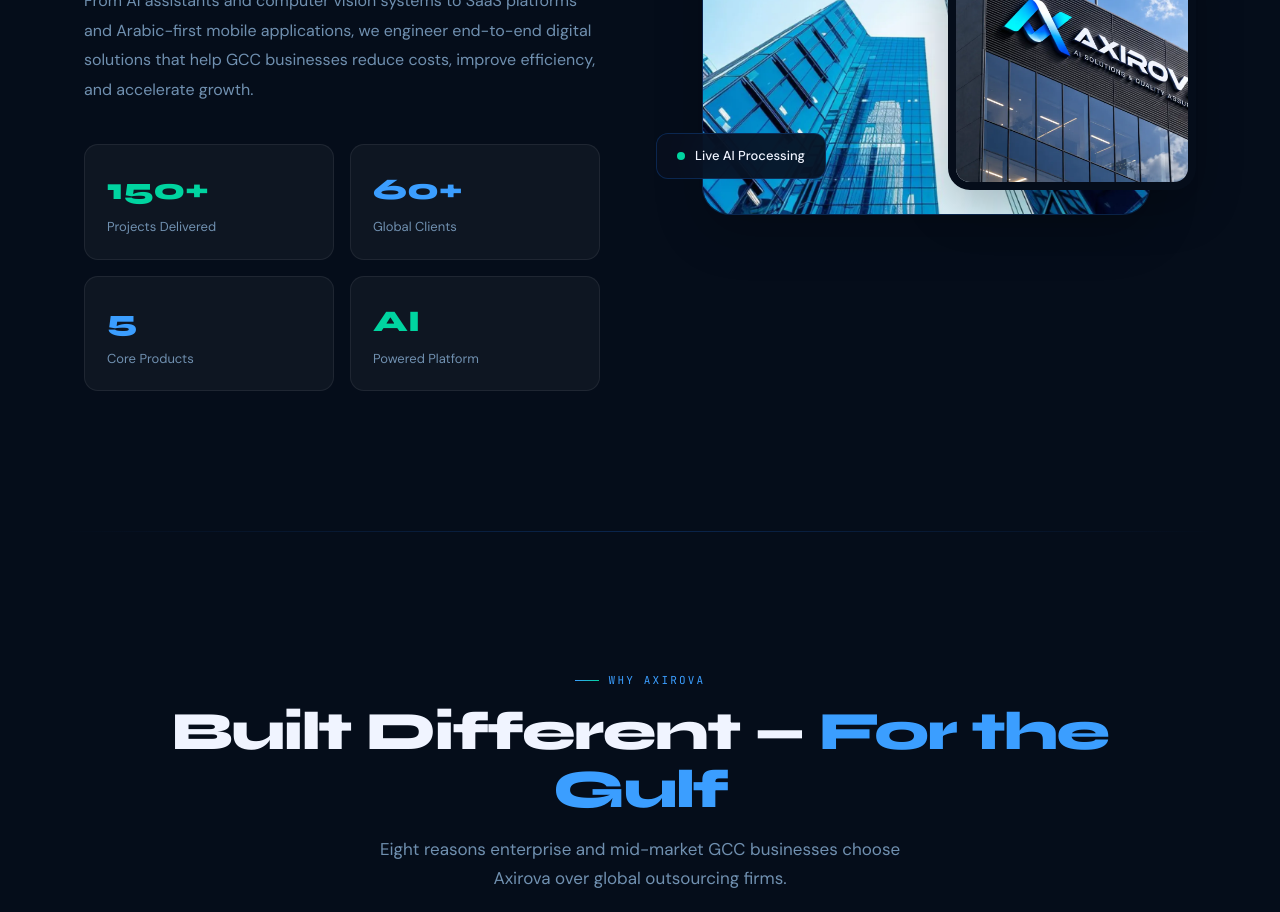
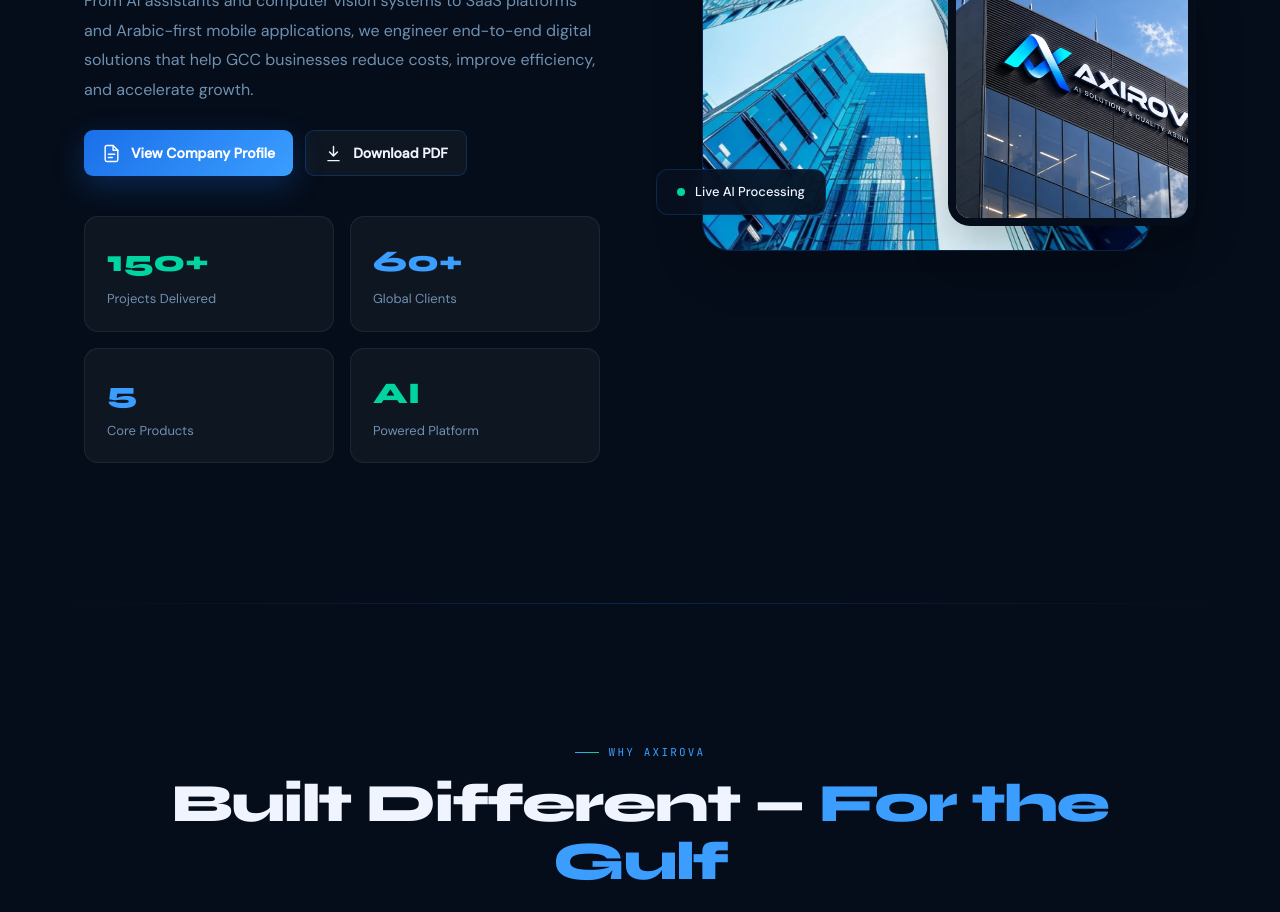
Before and after one commit to ahmedaltyeb/axirova, a React (Vite) app: page / in a window 1280 px wide. Shown: the part 1660-2572 px from the top of the page. Built offline with nearby package versions, Linux system fonts and the light colour scheme; no server answers; a small style sheet from the web is missing.

Commit message:
Add company profile and use Thmanyah Sans site-wide

```diff
--- a/package.json
+++ b/package.json
@@ -13,6 +13,7 @@
     "deploy": "gh-pages -d dist"
   },
   "dependencies": {
+    "@dawod/thmanyah-font-web": "^1.2.0",
     "@formspree/react": "^3.0.0",
     "framer-motion": "^11.0.0",
     "react": "^18.3.0",
--- a/src/components/About.jsx
+++ b/src/components/About.jsx
@@ -38,6 +38,16 @@
               style={{ color: 'var(--muted)', fontSize: '16px', lineHeight: 1.85, marginBottom: '18px' }}>
               {t('about.p2')}
             </motion.p>
+            <motion.div {...fadeUp} transition={{ duration: .7, delay: .28, ease: [.22,1,.36,1] }} className="company-profile-actions">
+              <a href="/documents/AXIROVA-Company-Profile.pdf" target="_blank" rel="noopener noreferrer" className="company-profile-btn company-profile-btn--primary">
+                <svg viewBox="0 0 24 24" aria-hidden="true"><path d="M14 2H6a2 2 0 0 0-2 2v16a2 2 0 0 0 2 2h12a2 2 0 0 0 2-2V8z"/><path d="M14 2v6h6M8 13h8M8 17h5"/></svg>
+                {t('about.profileView')}
+              </a>
+              <a href="/documents/AXIROVA-Company-Profile.pdf" download="AXIROVA-Company-Profile.pdf" className="company-profile-btn company-profile-btn--secondary">
+                <svg viewBox="0 0 24 24" aria-hidden="true"><path d="M12 3v12M7 10l5 5 5-5M5 21h14"/></svg>
+                {t('about.profileDownload')}
+              </a>
+            </motion.div>
             <div className="about-metrics">
               {metrics.map((m, i) => (
                 <motion.div key={i} {...fadeUp} transition={{ duration: .7, delay: .3 + i * .06, ease: [.22,1,.36,1] }}
@@ -66,6 +76,17 @@
           </motion.div>
         </div>
       </div>
+      <style>{`
+        .company-profile-actions { display:flex; flex-wrap:wrap; gap:12px; margin:26px 0 28px; }
+        .company-profile-btn { display:inline-flex; align-items:center; justify-content:center; gap:10px; min-height:46px; padding:11px 18px; border-radius:9px; font-family:var(--font-b); font-size:14px; font-weight:700; text-decoration:none; transition:transform .25s ease,box-shadow .25s ease,border-color .25s ease; }
+        .company-profile-btn:hover { transform:translateY(-3px); }
+        .company-profile-btn svg { width:19px; height:19px; fill:none; stroke:currentColor; stroke-width:1.8; stroke-linecap:round; stroke-linejoin:round; }
+        .company-profile-btn--primary { color:#fff; background:linear-gradient(135deg,var(--blue),var(--blue2)); box-shadow:0 10px 30px rgba(26,111,232,.28); }
+        .company-profile-btn--primary:hover { box-shadow:0 16px 38px rgba(26,111,232,.42); }
+        .company-profile-btn--secondary { color:var(--text); background:var(--glass); border:1px solid var(--border2); }
+        .company-profile-btn--secondary:hover { border-color:var(--blue2); }
+        @media (max-width:520px) { .company-profile-actions { display:grid; grid-template-columns:1fr; } .company-profile-btn { width:100%; } }
+      `}</style>
     </section>
   );
 }
--- a/src/main.jsx
+++ b/src/main.jsx
@@ -1,6 +1,7 @@
 import React from 'react';
 import ReactDOM from 'react-dom/client';
 import App from './App.jsx';
+import '@dawod/thmanyah-font-web/sans.css';
 import './styles/globals.css';
 
 ReactDOM.createRoot(document.getElementById('root')).render(
--- a/src/styles/globals.css
+++ b/src/styles/globals.css
@@ -27,9 +27,9 @@
   --muted: #7090b0;
   --dim: #3a5070;
   /* Fonts */
-  --font-d: 'Syne', sans-serif;
-  --font-b: 'DM Sans', sans-serif;
-  --font-m: 'JetBrains Mono', monospace;
+  --font-d: 'Thmanyah Sans', 'Syne', sans-serif;
+  --font-b: 'Thmanyah Sans', 'DM Sans', sans-serif;
+  --font-m: 'Thmanyah Sans', 'JetBrains Mono', sans-serif;
   /* Easing */
   --ease: cubic-bezier(0.22, 1, 0.36, 1);
   --ease2: cubic-bezier(0.4, 0, 0.2, 1);
@@ -871,30 +871,30 @@
    Applied whenever <html dir="rtl"> is set
 ══════════════════════════════════════════ */
 
-/* Arabic font for all body text in RTL */
+/* Arabic text uses the same Thmanyah family with RTL spacing refinements */
 [dir="rtl"] body,
 [dir="rtl"] input,
 [dir="rtl"] textarea,
 [dir="rtl"] select,
 [dir="rtl"] button {
-  font-family: 'Cairo', 'DM Sans', sans-serif;
+  font-family: 'Thmanyah Sans', 'DM Sans', sans-serif;
   letter-spacing: 0;
 }
 
-/* Headings keep Syne but also fall back to Cairo */
+/* Use the bolder Thmanyah weights for Arabic headings */
 [dir="rtl"] h1,
 [dir="rtl"] h2,
 [dir="rtl"] h3,
 [dir="rtl"] h4,
 [dir="rtl"] .sec-label {
-  font-family: 'Cairo', 'Syne', sans-serif;
+  font-family: 'Thmanyah Sans', 'DM Sans', sans-serif;
   letter-spacing: 0;
 }
 
-/* Monospace labels use Cairo in RTL (no JetBrains for Arabic script) */
+/* Monospace labels use Thmanyah in RTL (no JetBrains for Arabic script) */
 [dir="rtl"] .logo-pill-sector,
 [dir="rtl"] .lang-toggle {
-  font-family: 'Cairo', sans-serif;
+  font-family: 'Thmanyah Sans', sans-serif;
   letter-spacing: 0;
 }
 
--- a/src/utils/translations.js
+++ b/src/utils/translations.js
@@ -40,6 +40,8 @@
       h2c:      'Business Value',
       p1:       'Axirova Technology is a UAE-based company specializing in AI-powered solutions, business automation, and digital transformation. We build intelligent mobile apps, enterprise systems, and smart platforms designed for the GCC market.',
       p2:       'From AI assistants and computer vision systems to SaaS platforms and Arabic-first mobile applications, we engineer end-to-end digital solutions that help GCC businesses reduce costs, improve efficiency, and accelerate growth.',
+      profileView: 'View Company Profile',
+      profileDownload: 'Download PDF',
       badge1:   'Live AI Processing',
       badge2:   'Real-Time Automation',
       m1: '150+', m1l: 'Projects Delivered',
@@ -347,6 +349,8 @@
       h2c:      'حقيقية لأعمالك',
       p1:       'أكسيروفا تكنولوجي شركة إماراتية متخصصة في حلول الذكاء الاصطناعي وأتمتة الأعمال والتحول الرقمي. نبني تطبيقات موبايل ذكية وأنظمة مؤسسية ومنصات متطورة مصممة لسوق الخليج.',
       p2:       'من مساعدي الذكاء الاصطناعي وأنظمة رؤية الحاسوب إلى منصات SaaS والتطبيقات المدعومة عربياً، نطور حلولاً رقمية متكاملة تساعد أعمال الخليج على خفض التكاليف وتحسين الكفاءة وتسريع النمو.',
+      profileView: 'عرض ملف الشركة',
+      profileDownload: 'تحميل PDF',
       badge1:   'معالجة ذكاء اصطناعي حية',
       badge2:   'أتمتة في الوقت الفعلي',
       m1: '150+', m1l: 'مشروع منجز',
```
Also changed, not shown: 2 other files (tests, documents, lock files or other folders).
